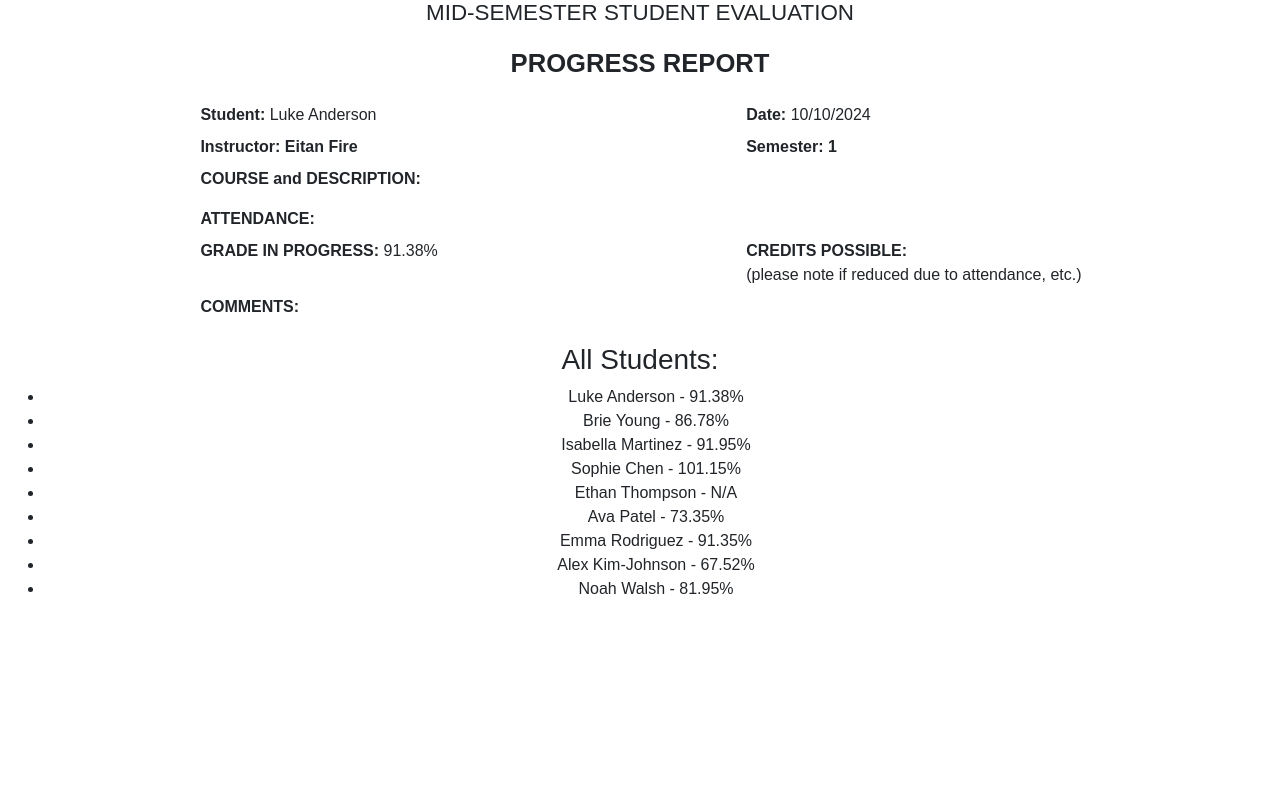
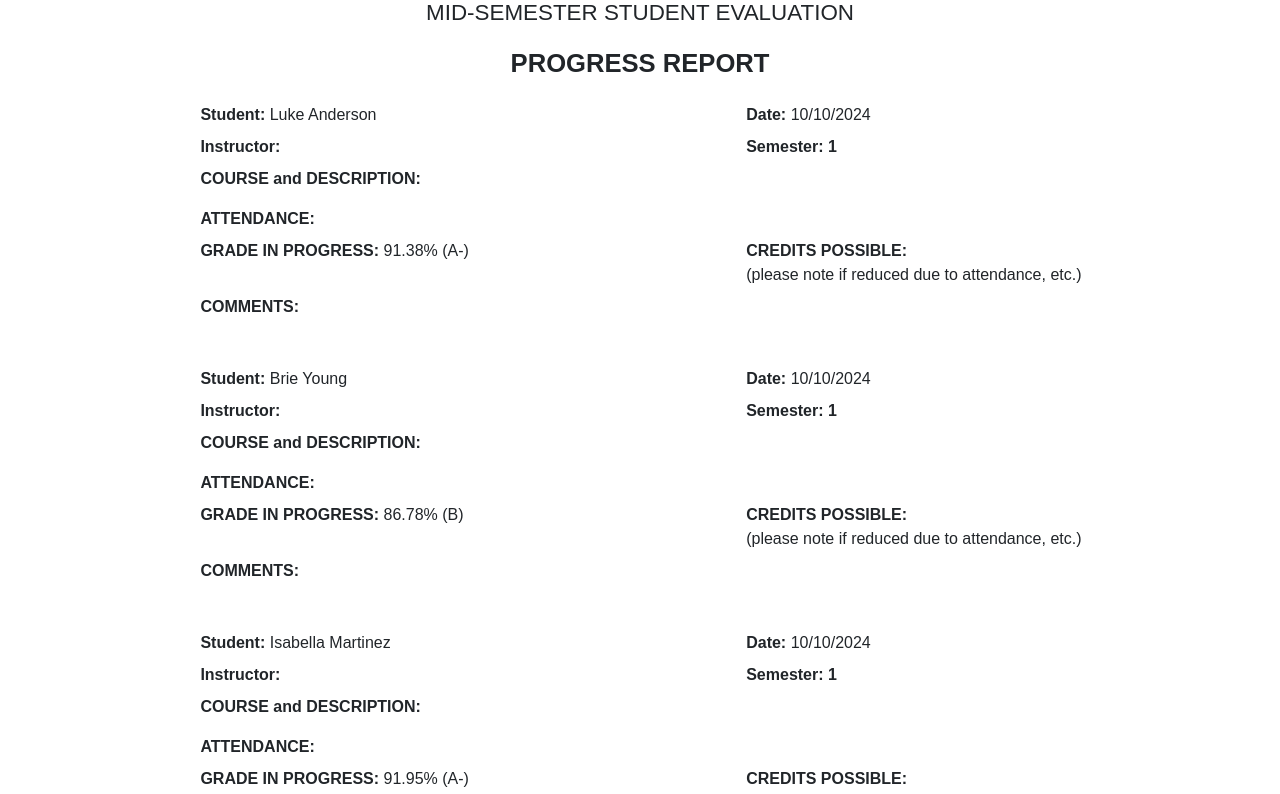
Before and after one commit to eitanfire/Progress-Report-Generator, a React (Vite) app: page / in a window 1280 px wide. Shown: the top 794 px of the page. Built offline with nearby package versions, Linux system fonts and the light colour scheme.

Commit message:
add gradeScale

```diff
--- a/src/components/Report.tsx
+++ b/src/components/Report.tsx
@@ -1,24 +1,49 @@
 import React, { useState, useEffect } from "react";
 import { Col, Row, Container } from "reactstrap";
-import gradesData from '../grades.json';
+import gradesData from "../grades.json";
+import gradeScaleData from "../utils/gradeScale.json";
 
 interface Student {
   lastName: string;
   firstName: string;
   email: string;
-  overallGrade: string | null;
+  overallGrade: number | null;
+}
+
+interface GradeScale {
+  letter: string;
+  minPercentage: number;
 }
 
 const Report: React.FC = () => {
   const [students, setStudents] = useState<Student[]>([]);
-  const [currentStudent, setCurrentStudent] = useState<Student | null>(null);
+  const [gradeScale, setGradeScale] = useState<GradeScale[]>([]);
 
   useEffect(() => {
-    setStudents(gradesData.students);
-    if (gradesData.students.length > 0) {
-      setCurrentStudent(gradesData.students[0]);
+    const processedStudents = gradesData.students.map((student) => ({
+      ...student,
+      overallGrade: student.overallGrade
+        ? parseFloat(student.overallGrade)
+        : null,
+    }));
+    setStudents(processedStudents);
+    setGradeScale(gradeScaleData.gradeScale);
+  }, []);
+
+  const formatGrade = (grade: number | null): string => {
+    if (grade === null) return "N/A";
+    return grade.toFixed(2) + "%";
+  };
+
+  const getLetterGrade = (grade: number | null): string => {
+    if (grade === null) return "N/A";
+    for (const { letter, minPercentage } of gradeScale) {
+      if (grade >= minPercentage) {
+        return letter;
       }
-  }, []);
+    }
+    return "F"; // Default to F if no other grade matches
+  };
 
   return (
     <Container fluid>
@@ -28,13 +53,11 @@ const Report: React.FC = () => {
           <h2 className="subheading">PROGRESS REPORT</h2>
         </Col>
       </Row>
-      <div className="report-specifics-container">
+      {students.map((student, index) => (
+        <div key={index} className="report-specifics-container mb-5">
           <Row className="mb-2">
             <Col sm="6">
-            <strong>Student:</strong>{" "}
-            {currentStudent
-              ? `${currentStudent.firstName} ${currentStudent.lastName}`
-              : ""}
+              <strong>Student:</strong> {student.firstName} {student.lastName}
             </Col>
             <Col sm="6">
               <strong>Date:</strong> {new Date().toLocaleDateString()}
@@ -42,7 +65,7 @@ const Report: React.FC = () => {
           </Row>
           <Row className="mb-2">
             <Col sm="6">
-            <strong>Instructor: Eitan Fire</strong>
+              <strong>Instructor:</strong>
             </Col>
             <Col sm="6">
               <strong>Semester: 1</strong>
@@ -64,7 +87,8 @@ const Report: React.FC = () => {
           <Row className="mb-2">
             <Col sm="6">
               <strong>GRADE IN PROGRESS:</strong>{" "}
-            {currentStudent ? currentStudent.overallGrade : ""}
+              {formatGrade(student.overallGrade)} (
+              {getLetterGrade(student.overallGrade)})
             </Col>
             <Col sm="6">
               <strong>CREDITS POSSIBLE:</strong>
@@ -78,23 +102,7 @@ const Report: React.FC = () => {
             </Col>
           </Row>
         </div>
-      <Row className="mt-4">
-        <Col>
-          <h3>All Students:</h3>
-          <ul>
-            {students.map((student, index) => (
-              <li
-                key={index}
-                onClick={() => setCurrentStudent(student)}
-                style={{ cursor: "pointer" }}
-              >
-                {student.firstName} {student.lastName} -{" "}
-                {student.overallGrade || "N/A"}
-              </li>
       ))}
-          </ul>
-        </Col>
-      </Row>
     </Container>
   );
 };
--- /dev/null
+++ b/src/utils/gradeScale.json
@@ -0,0 +1,17 @@
+{
+  "gradeScale": [
+    { "letter": "A+", "minPercentage": 98 },
+    { "letter": "A", "minPercentage": 92 },
+    { "letter": "A-", "minPercentage": 90 },
+    { "letter": "B+", "minPercentage": 88 },
+    { "letter": "B", "minPercentage": 82 },
+    { "letter": "B-", "minPercentage": 80 },
+    { "letter": "C+", "minPercentage": 78 },
+    { "letter": "C", "minPercentage": 72 },
+    { "letter": "C-", "minPercentage": 70 },
+    { "letter": "D+", "minPercentage": 68 },
+    { "letter": "D", "minPercentage": 62 },
+    { "letter": "D-", "minPercentage": 60 },
+    { "letter": "F", "minPercentage": 0 }
+  ]
+}
```
Lines whose indentation alone changed are shown as unchanged.
